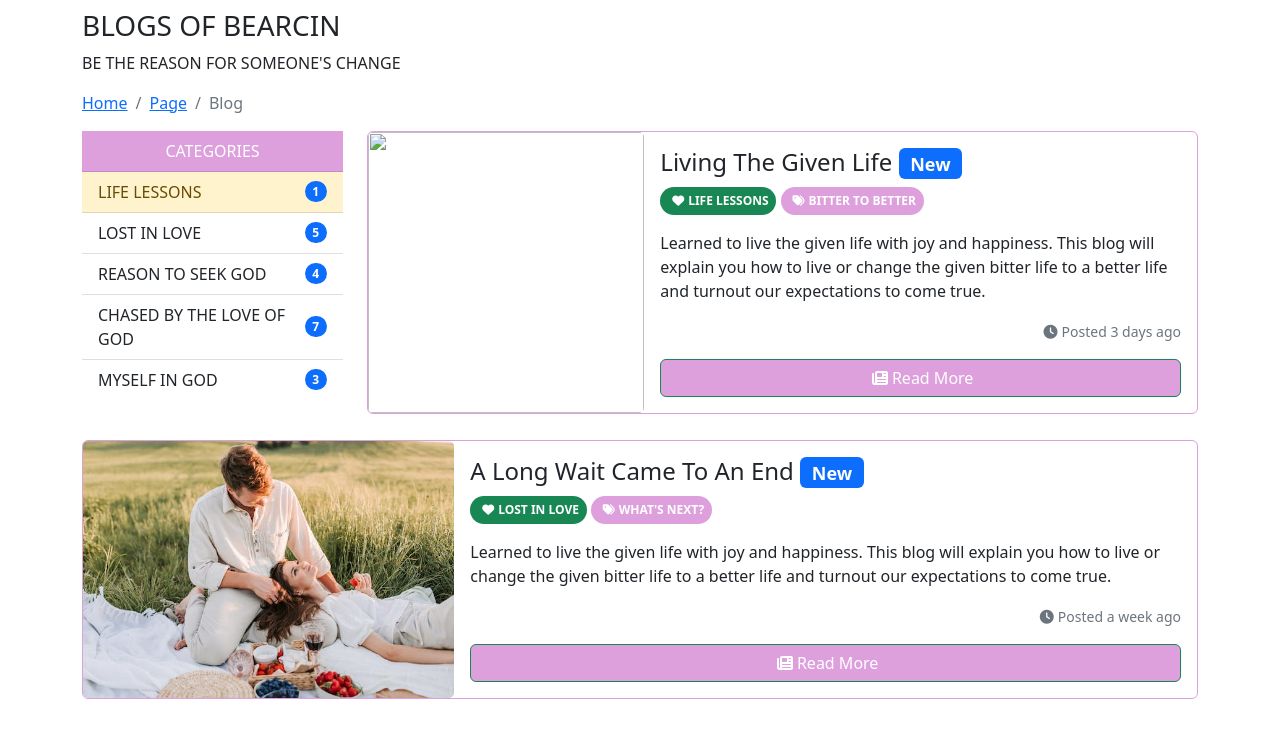
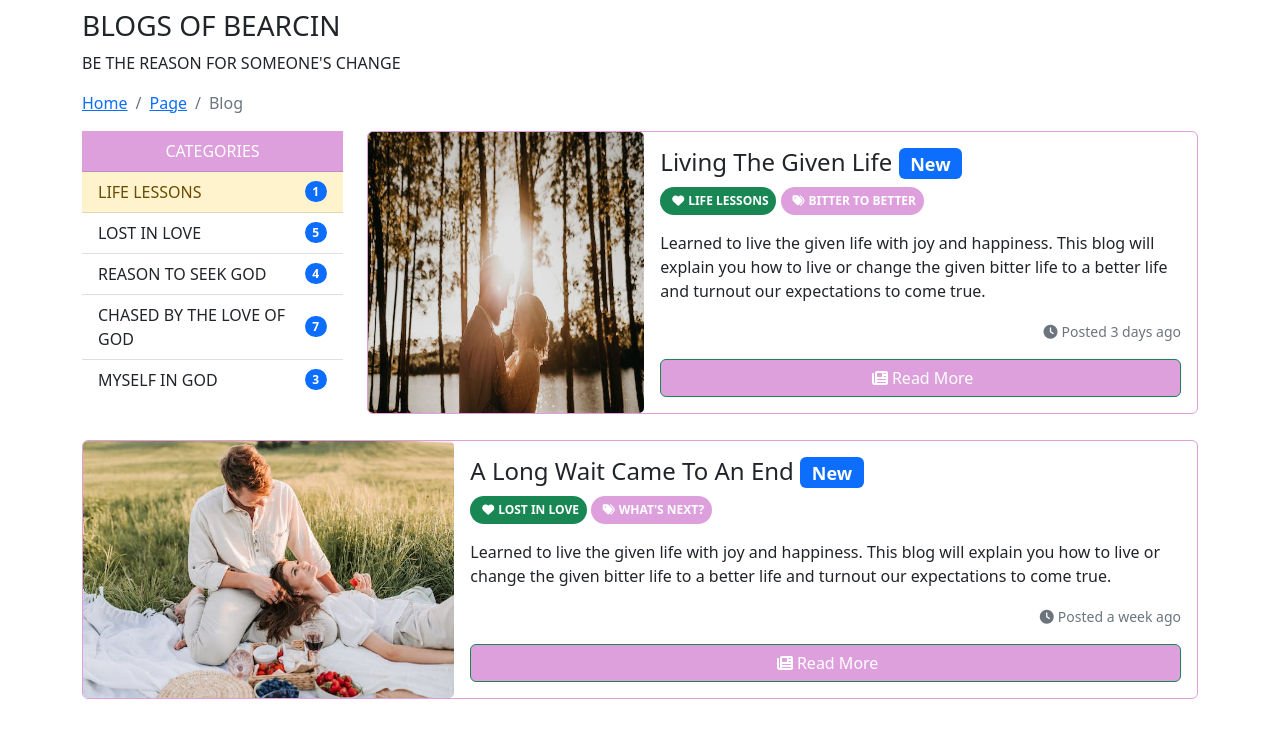
Before and after one commit to Bearcin46/Personal-webpage, a plain HTML site: page blog.html in a window 1280 px wide. Shown: the part 63-800 px from the top of the page. Drawn offline with nearby package versions, Linux system fonts and the light colour scheme.

Commit message:
personal-website-design

```diff
--- a/blog.html
+++ b/blog.html
@@ -100,7 +100,7 @@
         <div class="card border-primary">
             <div class="row g-0">
                <div class="col-md-4">
-                <img src="./images/one-one.jpeg alt="living the given life" class="card-img h-100">
+                <img src="./images/one-one.jpeg" alt="living the given life" class="card-img h-100">
                </div>
                <div class="col-md-8">
                <div class="card-body">
```
